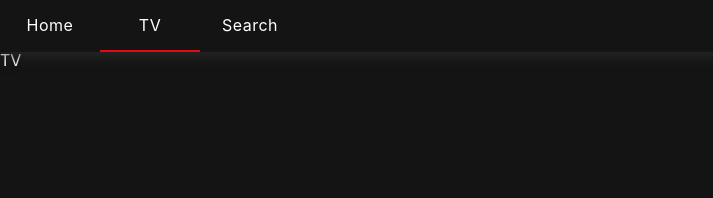
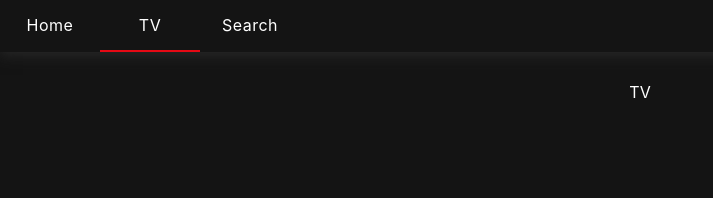
Before and after one commit to ro-ssang/nomflix, a React app: page /tv in a window 1280 px wide. Shown: the top 198 px of the page, without its empty margins (0-713 px from the left). Built offline with nearby package versions, Linux system fonts and the light colour scheme.

Commit message:
Design main component

```diff
--- a/src/layouts/Main.jsx
+++ b/src/layouts/Main.jsx
@@ -2,7 +2,13 @@ import Header from '@components/Header';
 import React from 'react';
 import styled from 'styled-components';
 
-const MainWrapper = styled.main``;
+const MainWrapper = styled.main`
+  display: flex;
+  flex-direction: column;
+  align-items: center;
+  padding-top: 32px;
+  padding-bottom: 48px;
+`;
 
 export default ({ children }) => {
   return (
```
